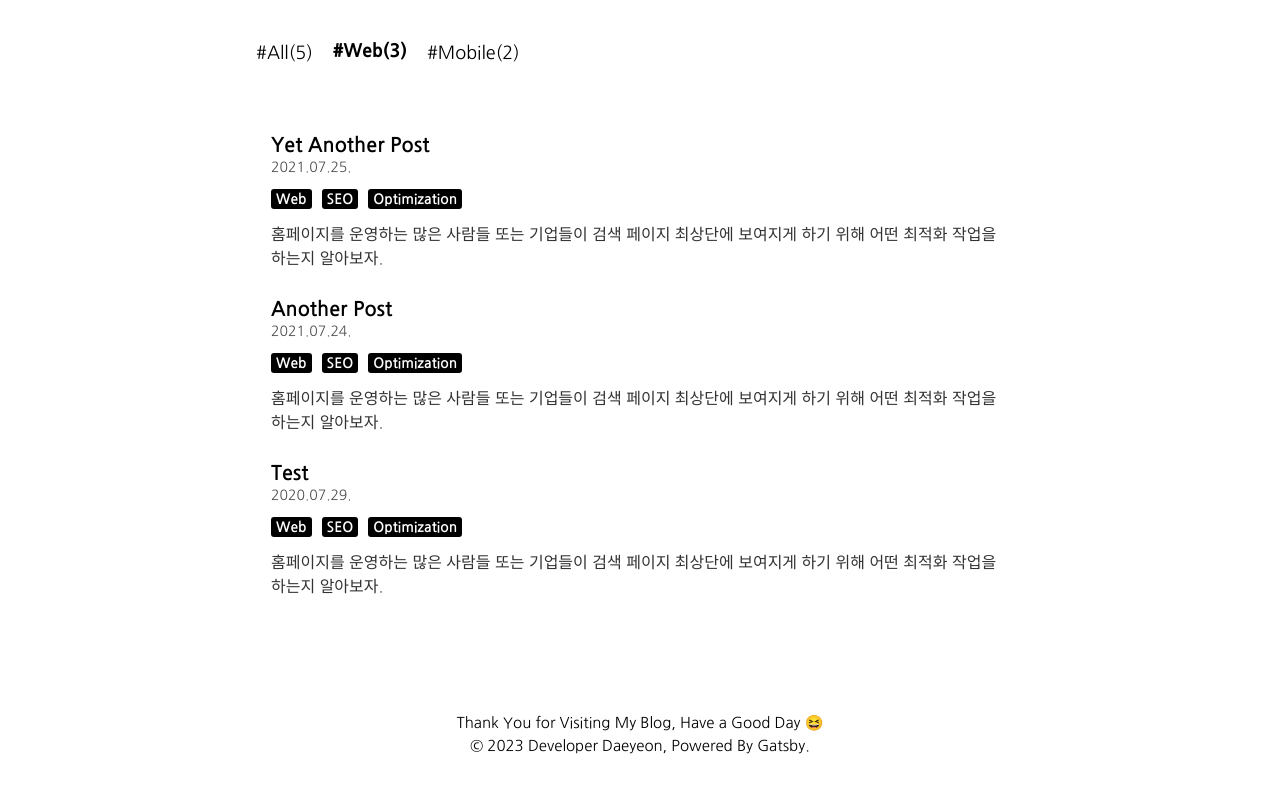
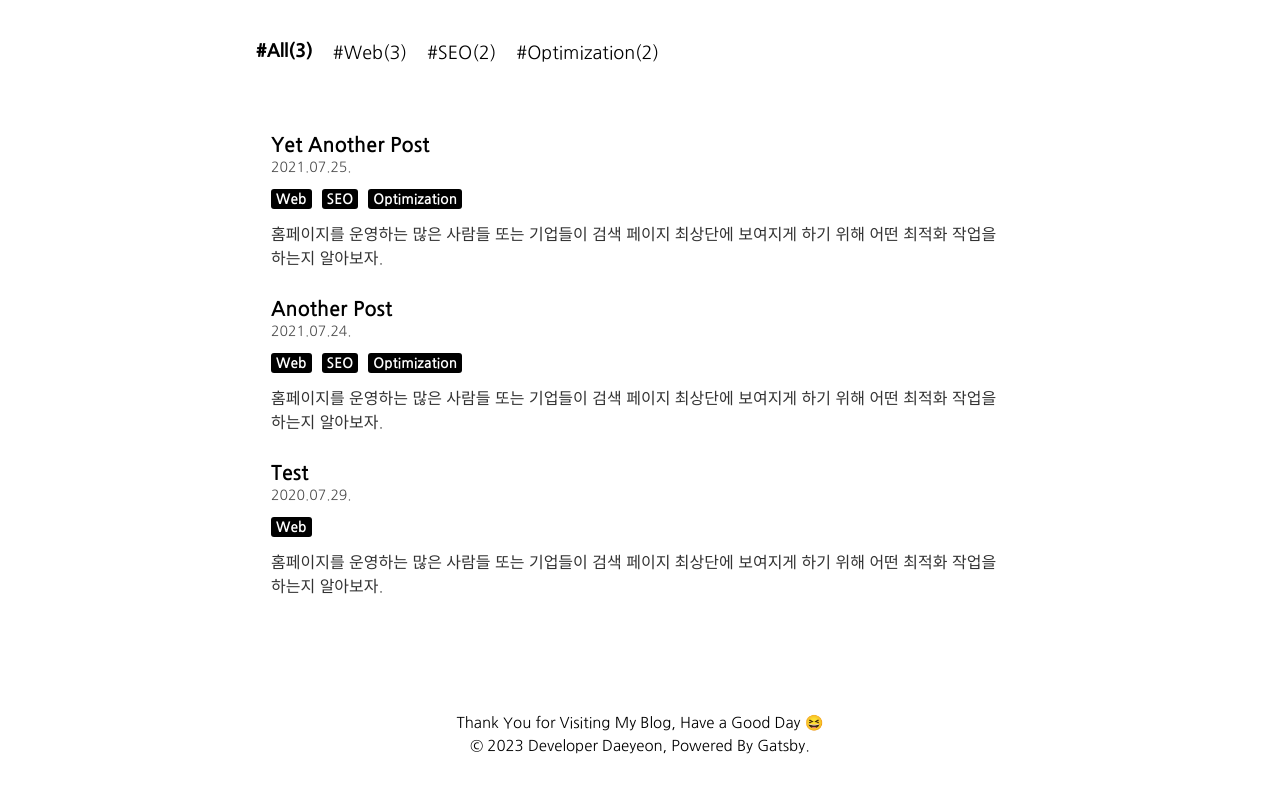
Before and after one commit to ddaeyeonkim/ddaeyeonkim.github.io, a Gatsby site: page / in a window 1280 px wide. Shown: the part 123-916 px from the top of the page. Built offline with nearby package versions, Linux system fonts and the light colour scheme; Gatsby itself is replaced by a stand-in of ours.

Commit message:
카테고리 리스트 기능 구현

```diff
--- a/package.json
+++ b/package.json
@@ -32,6 +32,7 @@
     "gatsby-source-filesystem": "^5.11.0",
     "gatsby-transformer-sharp": "^5.11.0",
     "prismjs": "^1.29.0",
+    "query-string": "^8.1.0",
     "react": "^18.2.0",
     "react-dom": "^18.2.0"
   },
--- a/reading_contents/test.mdx
+++ b/reading_contents/test.mdx
@@ -1,7 +1,7 @@
 ---
 date: '2020-07-29'
 title: 'Test'
-categories: ['Web', 'SEO', 'Optimization']
+categories: ['Web']
 summary: '홈페이지를 운영하는 많은 사람들 또는 기업들이 검색 페이지 최상단에 보여지게 하기 위해 어떤 최적화 작업을 하는지 알아보자.'
 thumbnail: './test.png'
 ---
--- a/src/components/Main/CategoryList.tsx
+++ b/src/components/Main/CategoryList.tsx
@@ -2,7 +2,7 @@ import React, { FC } from "react"
 import styled from '@emotion/styled'
 import { Link } from "gatsby"
 
-type CategoryListProps = {
+export type CategoryListProps = {
     selectedCategory: string
     categoryList: {
         [key: string]: number
--- a/src/components/Main/PostList.tsx
+++ b/src/components/Main/PostList.tsx
@@ -1,5 +1,4 @@
-import React, { FC } from 'react'
-import { graphql } from 'gatsby'
+import React, { FC, useMemo } from 'react'
 import styled from '@emotion/styled'
 import PostItem from './PostItem'
 
@@ -14,6 +13,7 @@ export type PostType = {
 }
 
 type PostListProps = {
+    selectedCategory: string
     posts: PostType[]
 }
 
@@ -28,11 +28,22 @@ const PostListWrapper = styled.div`
     }
 `
 
-const PostList: React.FC<PostListProps> = ({
+const PostList: FC<PostListProps> = ({
+    selectedCategory,
     posts,
 }) => {
+    const postListData = useMemo(
+        () => posts.filter(
+            ({ frontmatter: { categories } }) =>
+                selectedCategory !== 'All'
+                    ? categories.includes(selectedCategory)
+                    : true,
+        ),
+        [selectedCategory],
+    )
+
     return <PostListWrapper>
-        {posts.map(
+        {postListData.map(
             ({
                 id, frontmatter,
             }: PostType) => (
--- a/src/pages/index.tsx
+++ b/src/pages/index.tsx
@@ -1,24 +1,22 @@
-import React, { FC } from "react"
+import React, { FC, useMemo } from "react"
 import { graphql } from "gatsby"
 import styled from '@emotion/styled'
 import GlobalStyle from "../components/Common/GlobalStyle"
 import Header from "../components/Main/Header"
 import Footer from "../components/Common/Footer"
-import CategoryList from "../components/Main/CategoryList"
+import CategoryList, { CategoryListProps } from "../components/Main/CategoryList"
 import PostList, { PostType } from "../components/Main/PostList"
+import queryString, { ParsedQuery } from "query-string"
 
 type IndexPageProps = {
+  location: {
+    search: string
+  }
   data: {
     allMdx: {
       nodes: PostType[]
     }
   }
-}
-
-const CATEGORY_LIST = {
-  All: 5,
-  Web: 3,
-  Mobile: 2,
 }
 
 const Container = styled.div`
@@ -28,16 +26,45 @@ const Container = styled.div`
 `
 
 const IndexPage: React.FC<IndexPageProps> = ({
+  location: { search },
   data: {
     allMdx: { nodes },
   }
 }) => {
+  const parsed: ParsedQuery<string> = queryString.parse(search)
+  const selectedCategory: string = typeof parsed.category !== 'string' || !parsed.category ? 'All' : parsed.category
+
+  const categoryList = useMemo(
+    () => nodes.reduce(
+      (
+        list: CategoryListProps['categoryList' ],
+        {
+          frontmatter: { categories },
+        }: PostType,
+      ) => {
+        categories.forEach((category: string) => {
+          if (list[category] === undefined) {
+            list[category] = 1;
+          } else {
+            list[category]++;
+          }
+        });
+
+        list['All']++;
+
+        return list;
+      },
+      { All: 0 },
+    ),
+    [],
+  )
+
   return (
     <Container>
       <GlobalStyle />
       <Header />
-      <CategoryList selectedCategory="Web" categoryList={CATEGORY_LIST} />
-      <PostList posts={nodes} />
+      <CategoryList selectedCategory={selectedCategory} categoryList={categoryList} />
+      <PostList selectedCategory={selectedCategory} posts={nodes} />
       <Footer />
     </Container>
   )
```
Also changed, not shown: 1 other file.
